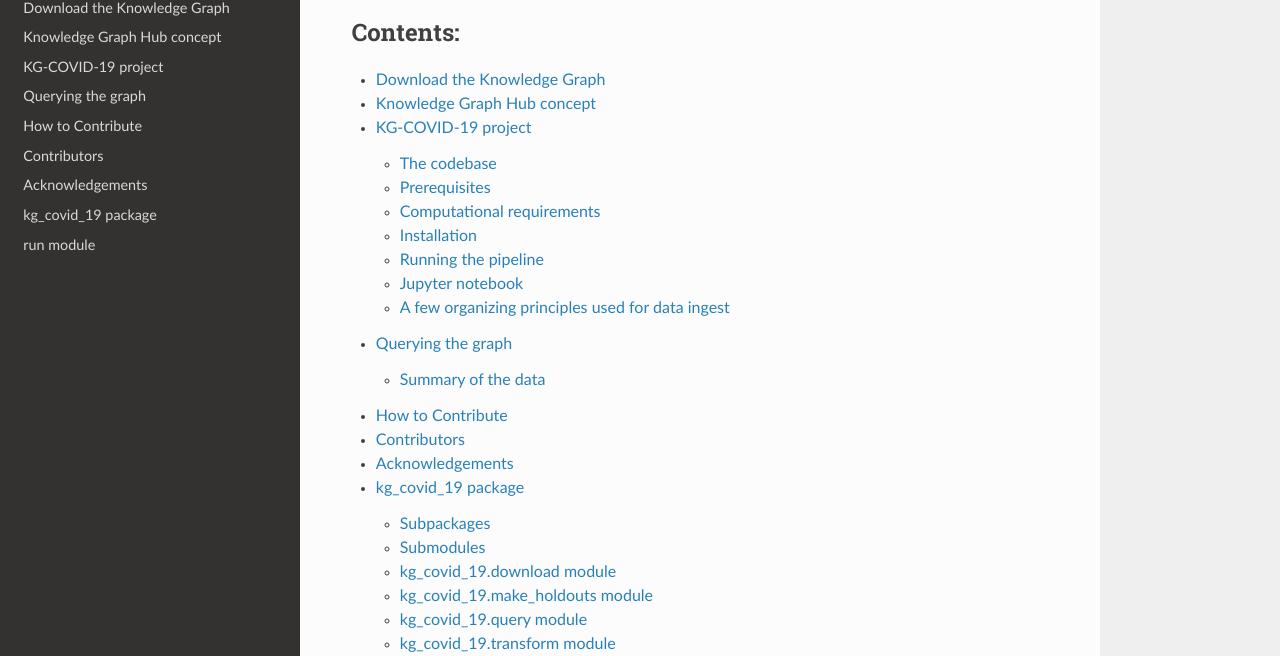
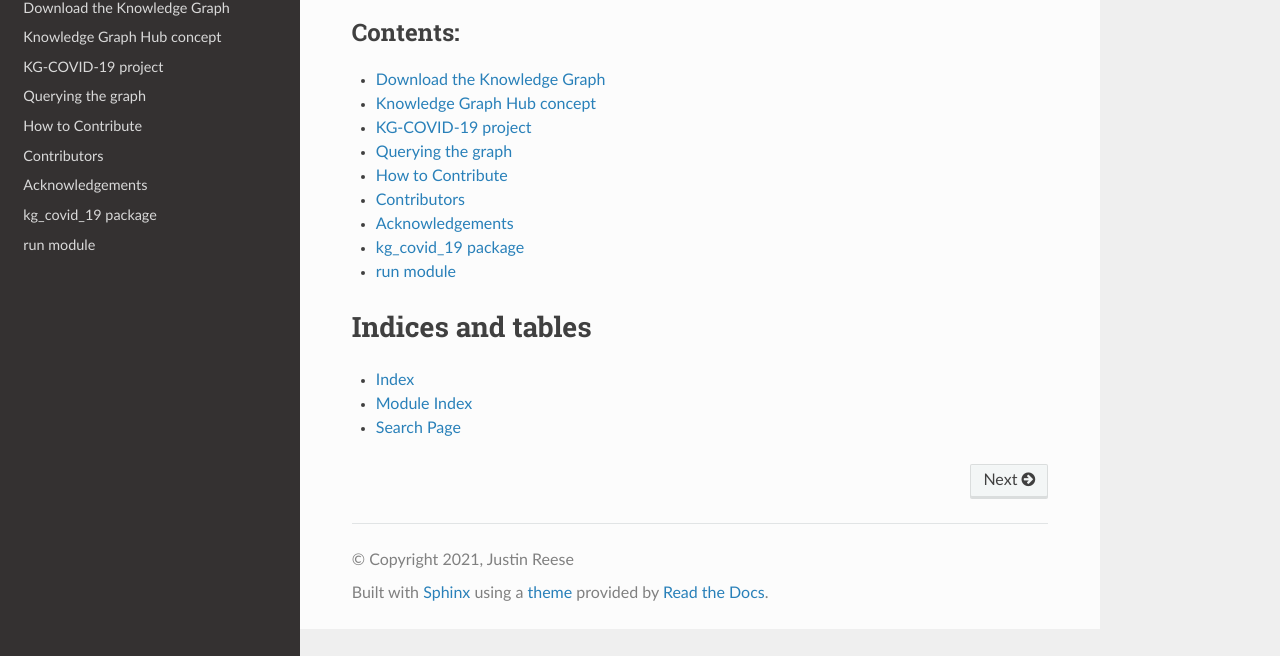
Before and after one commit to Knowledge-Graph-Hub/kg-covid-19, a plain HTML site: page docs/index.html in a window 1280 px wide. Shown: the part 144-800 px from the top of the page. Drawn offline with Linux system fonts and the light colour scheme.

Commit message:
Add rebuilt docs

```diff
--- a/docs/index.html
+++ b/docs/index.html
@@ -164,37 +164,13 @@
 <ul>
 <li class="toctree-l1"><a class="reference internal" href="getting_started.html">Download the Knowledge Graph</a></li>
 <li class="toctree-l1"><a class="reference internal" href="getting_started.html#knowledge-graph-hub-concept">Knowledge Graph Hub concept</a></li>
-<li class="toctree-l1"><a class="reference internal" href="getting_started.html#kg-covid-19-project">KG-COVID-19 project</a><ul>
-<li class="toctree-l2"><a class="reference internal" href="getting_started.html#the-codebase">The codebase</a></li>
-<li class="toctree-l2"><a class="reference internal" href="getting_started.html#prerequisites">Prerequisites</a></li>
-<li class="toctree-l2"><a class="reference internal" href="getting_started.html#computational-requirements">Computational requirements</a></li>
-<li class="toctree-l2"><a class="reference internal" href="getting_started.html#installation">Installation</a></li>
-<li class="toctree-l2"><a class="reference internal" href="getting_started.html#running-the-pipeline">Running the pipeline</a></li>
-<li class="toctree-l2"><a class="reference internal" href="getting_started.html#jupyter-notebook">Jupyter notebook</a></li>
-<li class="toctree-l2"><a class="reference internal" href="getting_started.html#a-few-organizing-principles-used-for-data-ingest">A few organizing principles used for data ingest</a></li>
-</ul>
-</li>
-<li class="toctree-l1"><a class="reference internal" href="getting_started.html#querying-the-graph">Querying the graph</a><ul>
-<li class="toctree-l2"><a class="reference internal" href="getting_started.html#summary-of-the-data">Summary of the data</a></li>
-</ul>
-</li>
+<li class="toctree-l1"><a class="reference internal" href="getting_started.html#kg-covid-19-project">KG-COVID-19 project</a></li>
+<li class="toctree-l1"><a class="reference internal" href="getting_started.html#querying-the-graph">Querying the graph</a></li>
 <li class="toctree-l1"><a class="reference internal" href="getting_started.html#how-to-contribute">How to Contribute</a></li>
 <li class="toctree-l1"><a class="reference internal" href="getting_started.html#contributors">Contributors</a></li>
 <li class="toctree-l1"><a class="reference internal" href="getting_started.html#acknowledgements">Acknowledgements</a></li>
-<li class="toctree-l1"><a class="reference internal" href="kg_covid_19.html">kg_covid_19 package</a><ul>
-<li class="toctree-l2"><a class="reference internal" href="kg_covid_19.html#subpackages">Subpackages</a></li>
-<li class="toctree-l2"><a class="reference internal" href="kg_covid_19.html#submodules">Submodules</a></li>
-<li class="toctree-l2"><a class="reference internal" href="kg_covid_19.html#module-kg_covid_19.download">kg_covid_19.download module</a></li>
-<li class="toctree-l2"><a class="reference internal" href="kg_covid_19.html#module-kg_covid_19.make_holdouts">kg_covid_19.make_holdouts module</a></li>
-<li class="toctree-l2"><a class="reference internal" href="kg_covid_19.html#module-kg_covid_19.query">kg_covid_19.query module</a></li>
-<li class="toctree-l2"><a class="reference internal" href="kg_covid_19.html#module-kg_covid_19.transform">kg_covid_19.transform module</a></li>
-<li class="toctree-l2"><a class="reference internal" href="kg_covid_19.html#module-kg_covid_19">Module contents</a></li>
-</ul>
-</li>
-<li class="toctree-l1"><a class="reference internal" href="run.html">run module</a><ul>
-<li class="toctree-l2"><a class="reference internal" href="run.html#kg-covid-19">kg-covid-19</a></li>
-</ul>
-</li>
+<li class="toctree-l1"><a class="reference internal" href="kg_covid_19.html">kg_covid_19 package</a></li>
+<li class="toctree-l1"><a class="reference internal" href="run.html">run module</a></li>
 </ul>
 </div>
 </div>
```
Also changed, not shown: docs/_sources/index.rst.txt, docs/searchindex.js, 1 other file.
